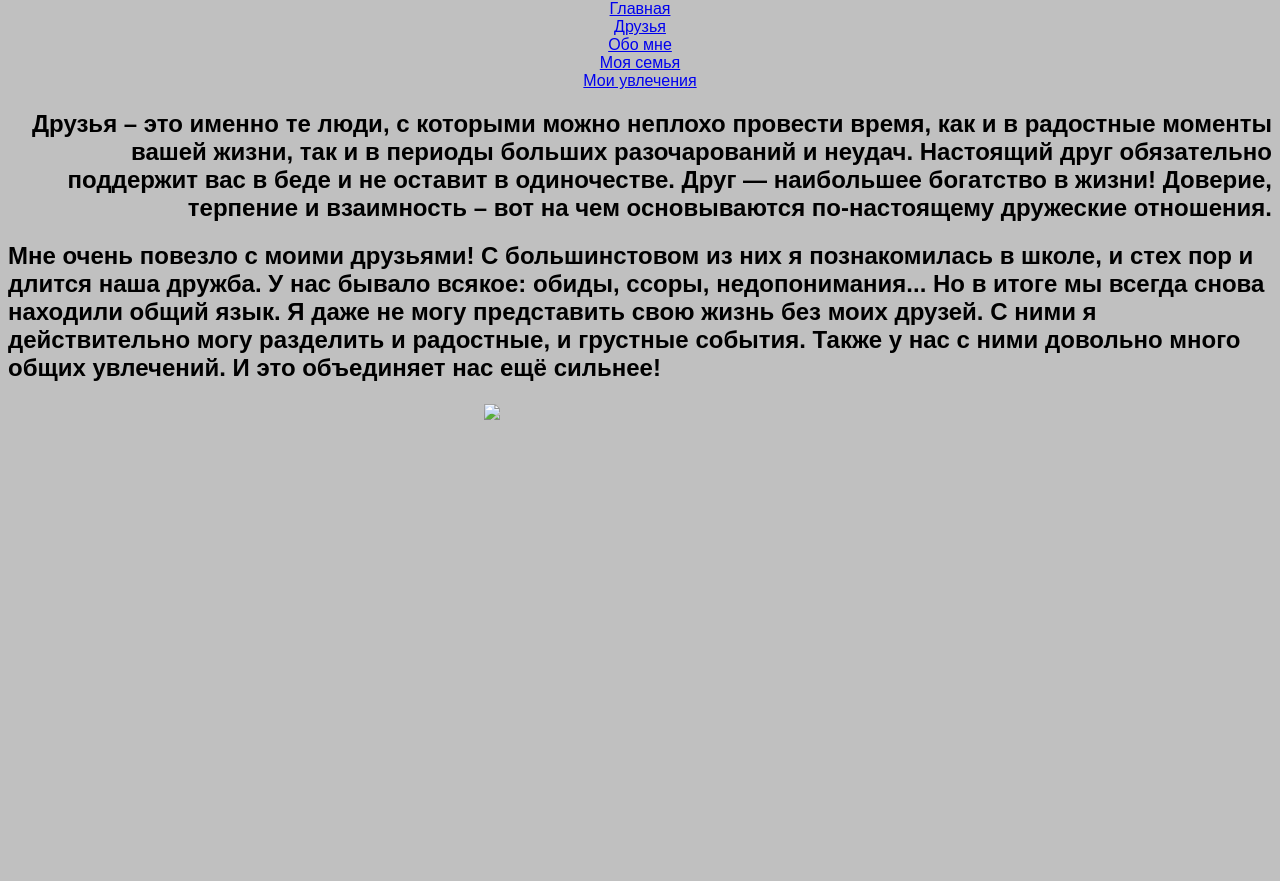
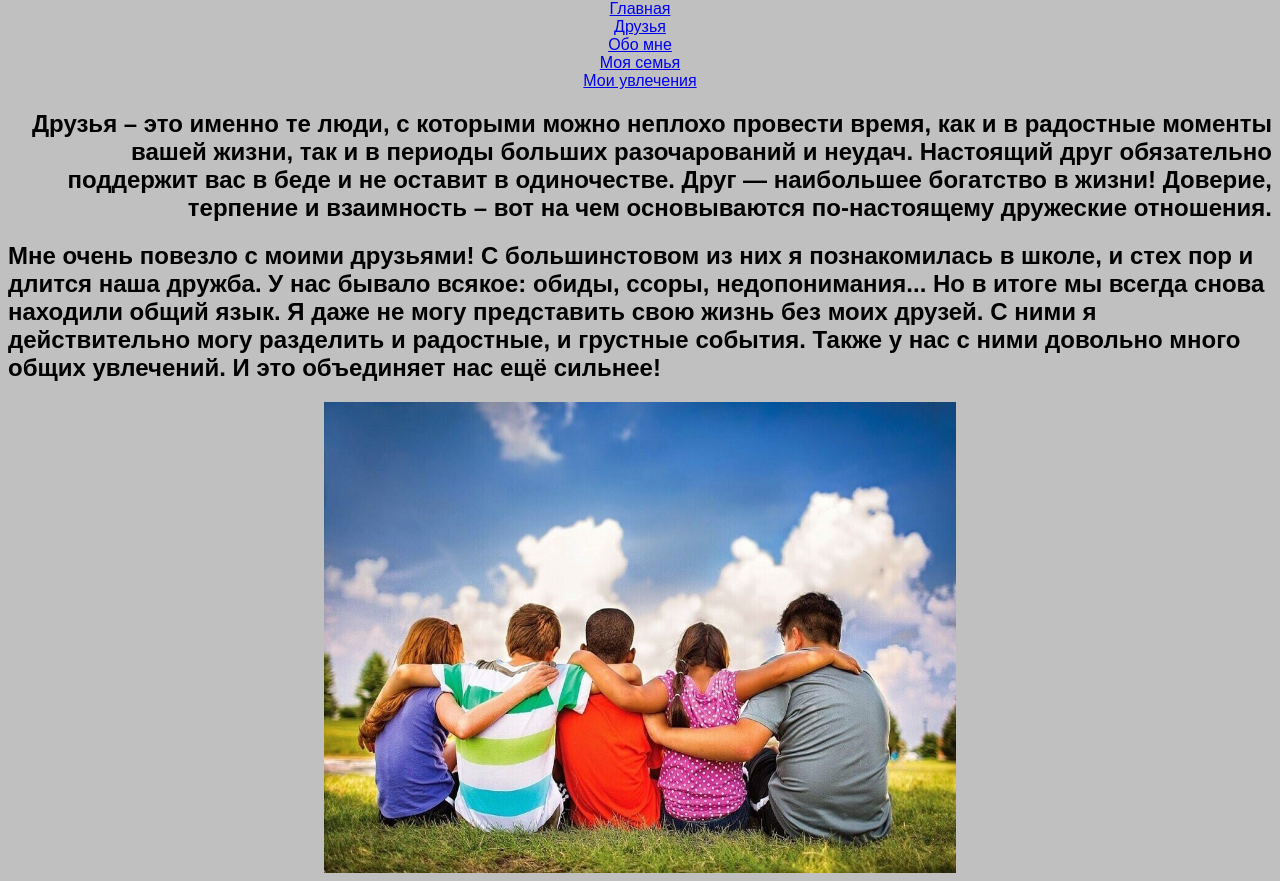
Before and after one commit to muashechkarrrrrrrr/my-site, a plain HTML site: page friends.html in a window 1280 px wide. Shown: the part 66-947 px from the top of the page. Drawn offline with Linux system fonts and the light colour scheme.

Commit message:
Update friends.html

```diff
--- a/friends.html
+++ b/friends.html
@@ -12,6 +12,6 @@
 <div align ="right"><h2>Друзья – это именно те люди, с которыми можно неплохо провести время, как и в радостные моменты вашей жизни, так и в периоды больших разочарований и неудач. Настоящий друг обязательно поддержит вас в беде и не оставит в одиночестве. Друг — наибольшее богатство в жизни! Доверие, терпение и взаимность – вот на чем основываются по-настоящему дружеские отношения. </h2></div>
 <p>
 <div text-align="left"><h2>Мне очень повезло с моими друзьями! С большинстовом из них я познакомилась в школе, и стех пор и длится наша дружба. У нас бывало всякое: обиды, ссоры, недопонимания... Но в итоге мы всегда снова находили общий язык. Я даже не могу представить свою жизнь без моих друзей. С ними я действительно могу разделить и радостные, и грустные события. Также у нас с ними довольно много общих увлечений. И это объединяет нас ещё сильнее!</h2></div>
-<div align='center'><image src = "./i.jpg" width='50%' height = '60%'></div>
+<div align='center'><image src = "./i.jfif" width='50%' height = '60%'></div>
 </body>
 </html>
```
